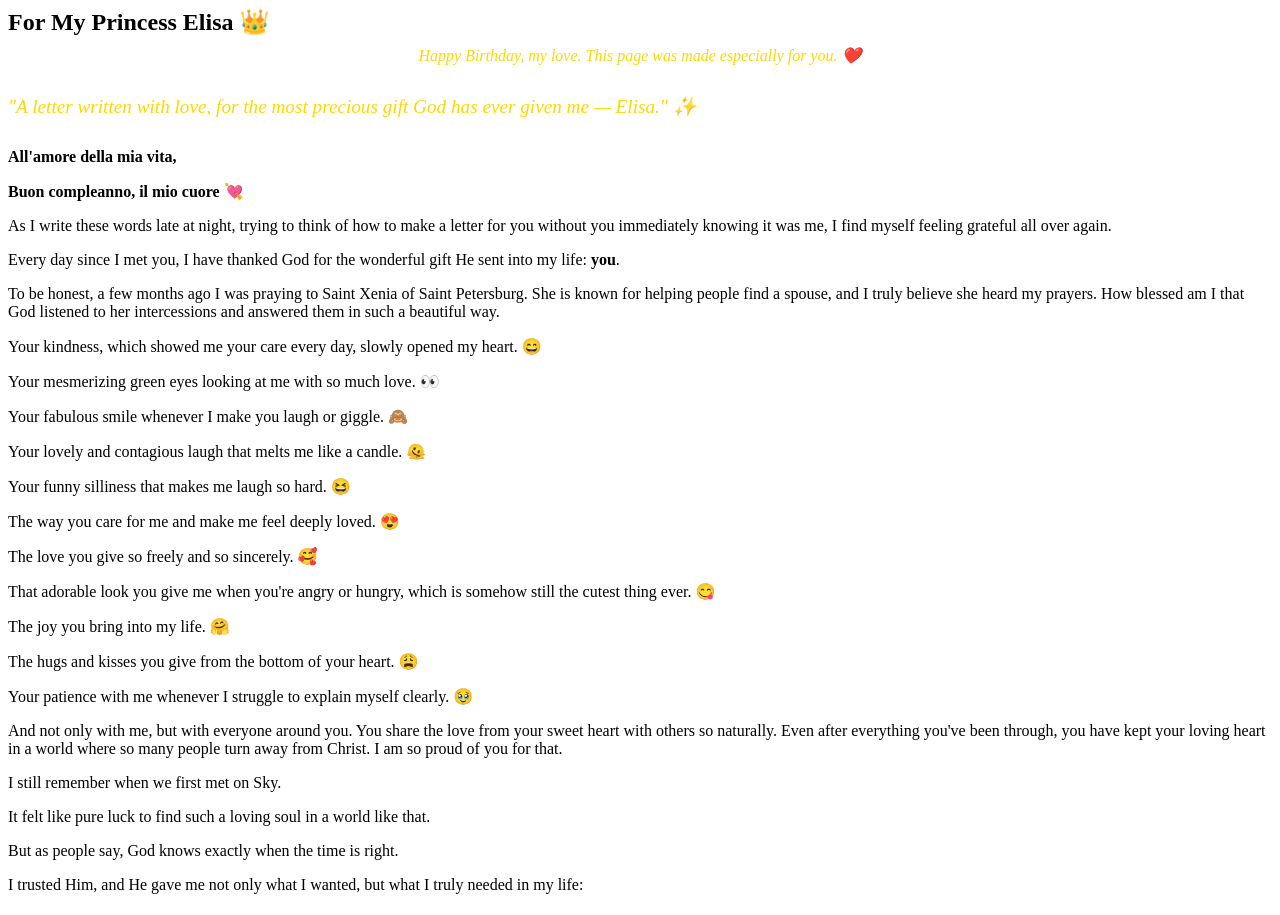
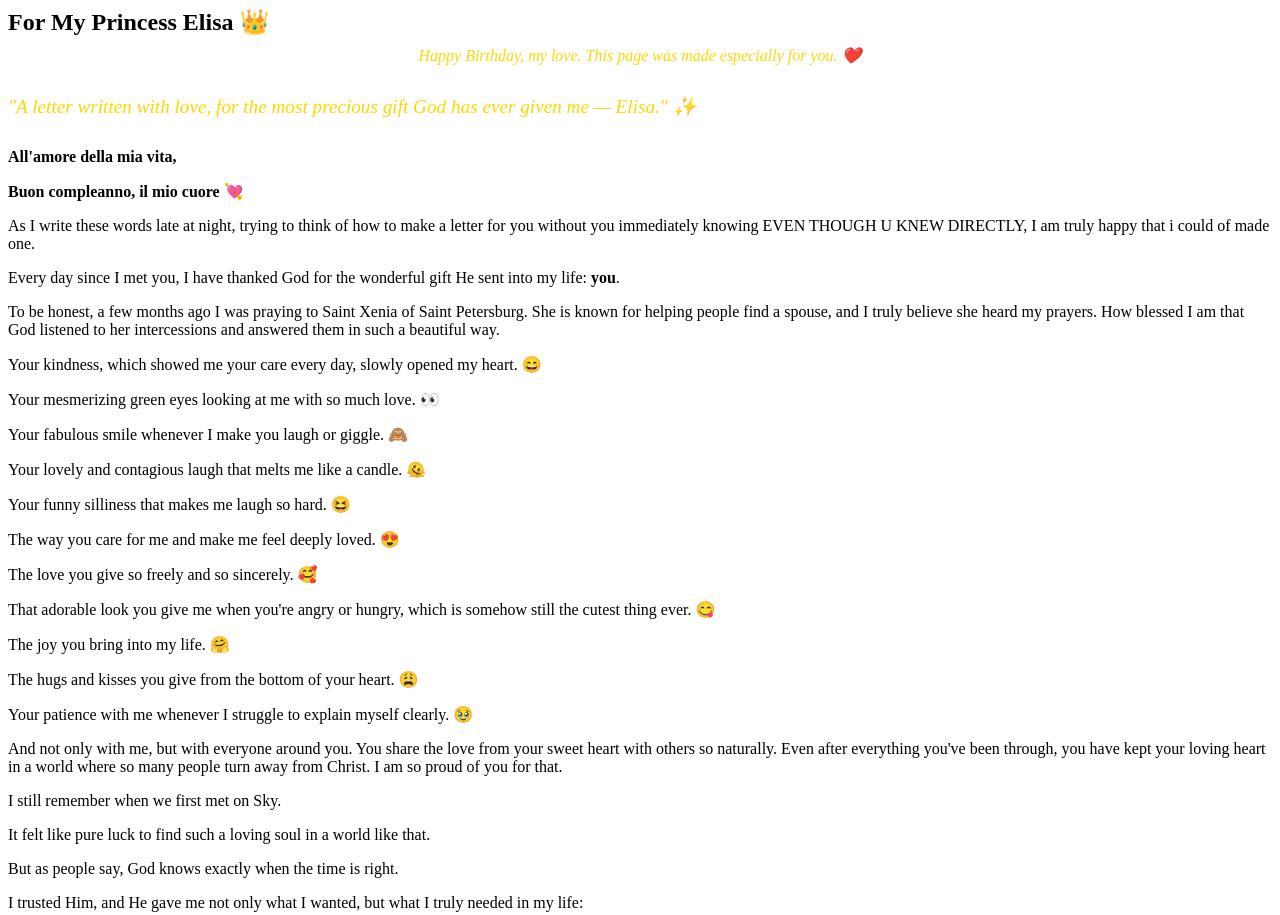
Before and after one commit to chrishajj5-star/Elisa-bday, a plain HTML site: page index.html in a window 1280 px wide. Shown: the top 915 px of the page. Drawn offline with Linux system fonts and the light colour scheme.

Commit message:
Update index.html

```diff
--- a/index.html
+++ b/index.html
@@ -18,11 +18,11 @@ Happy Birthday, my love. This page was made especially for you. ❤️
 
 <p><strong>Buon compleanno, il mio cuore 💘</strong></p>
 
-<p>As I write these words late at night, trying to think of how to make a letter for you without you immediately knowing it was me, I find myself feeling grateful all over again.</p>
+<p>As I write these words late at night, trying to think of how to make a letter for you without you immediately knowing EVEN THOUGH U KNEW DIRECTLY, I am truly happy that i could of made one.</p>
 
 <p>Every day since I met you, I have thanked God for the wonderful gift He sent into my life: <strong>you</strong>.</p>
 
-<p>To be honest, a few months ago I was praying to Saint Xenia of Saint Petersburg. She is known for helping people find a spouse, and I truly believe she heard my prayers. How blessed am I that God listened to her intercessions and answered them in such a beautiful way.</p>
+<p>To be honest, a few months ago I was praying to Saint Xenia of Saint Petersburg. She is known for helping people find a spouse, and I truly believe she heard my prayers. How blessed I am that God listened to her intercessions and answered them in such a beautiful way.</p>
 
 <p>Your kindness, which showed me your care every day, slowly opened my heart. 😄</p>
 
```
